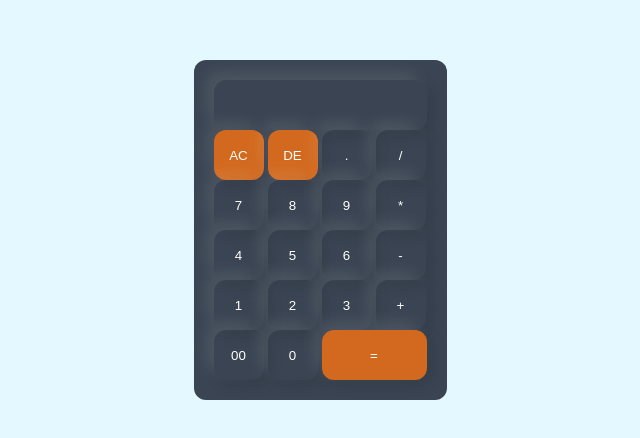
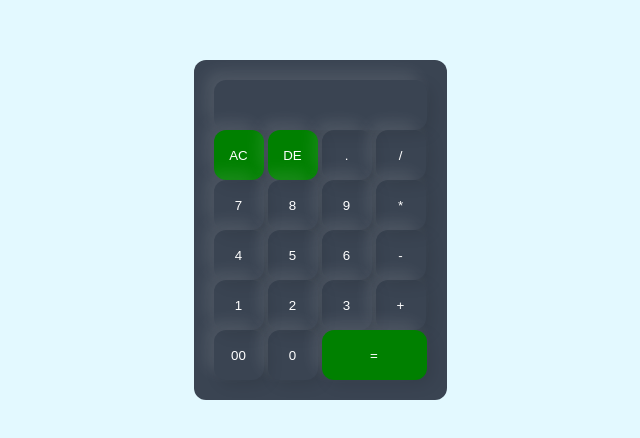
Before and after one commit to Ife2009/CalculatorApp, a plain HTML site: page index.html in a window 1280 px wide. Shown: the part 170-608 px from the top of the page, without its empty margins (320-960 px from the left). Drawn offline with Linux system fonts and the light colour scheme.

Commit message:
change button color to green

```diff
--- a/index.html
+++ b/index.html
@@ -69,7 +69,7 @@
     }
 
     form input.calculate {
-        background-color: chocolate;
+        background-color: green;
     }
 </style>
 
```
